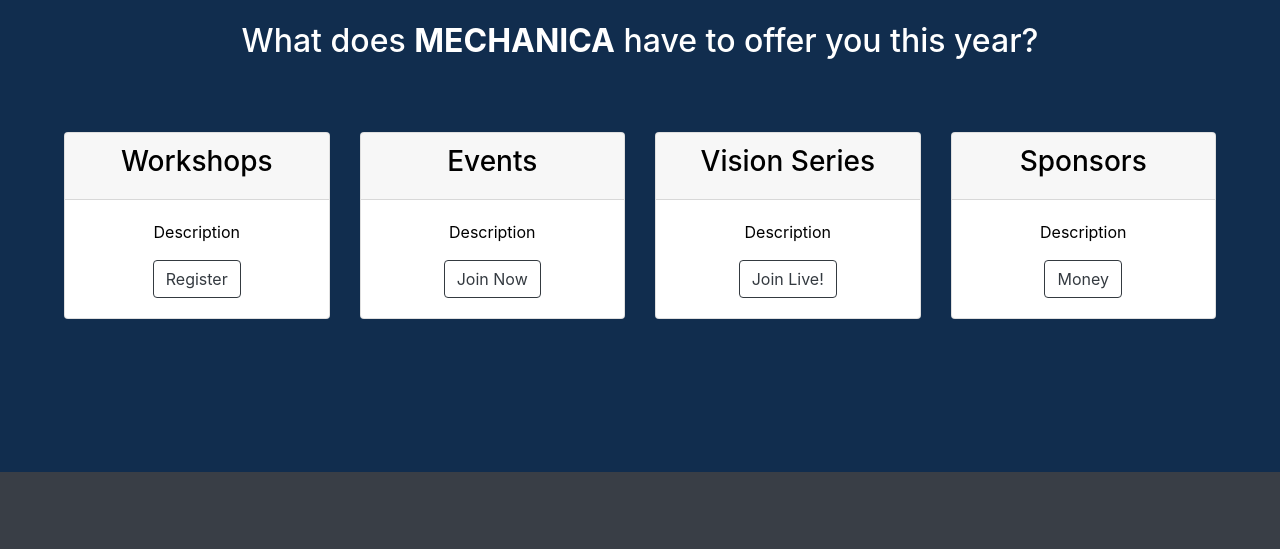
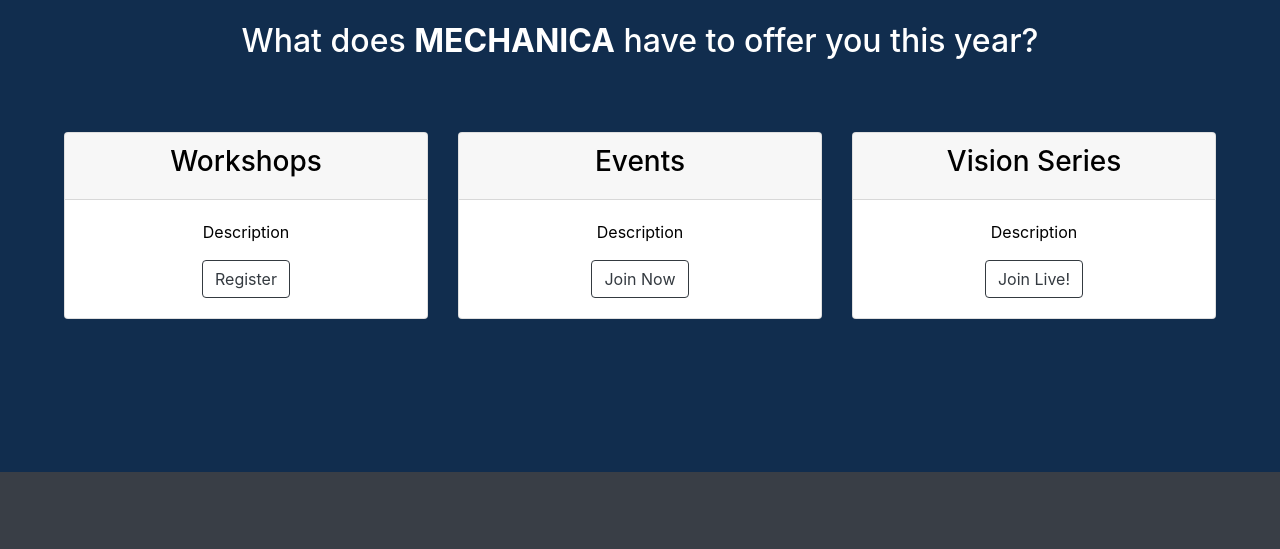
Before and after one commit to vai-bhav-m/Webops2021, a plain HTML site: page index.html in a window 1280 px wide. Shown: the part 980-1529 px from the top of the page. Drawn offline with nearby package versions, Linux system fonts and the light colour scheme; a web font is replaced by a local one.

Commit message:
Update index.html

```diff
--- a/index.html
+++ b/index.html
@@ -55,7 +55,7 @@
   <section id="flowchart">
     <h2 class="flowhead">What does <strong>MECHANICA</strong> have to offer you this year?</h2>
     <div class="row flowrow">
-      <div class="overview col-lg-3 col-md-6">
+      <div class="overview col-lg-4 col-md-4">
         <div class="card">
           <div class="card-header cardhead">
             <h3>Workshops</h3>
@@ -66,7 +66,7 @@
           </div>
         </div>
       </div>
-      <div class="overview col-lg-3 col-md-6">
+      <div class="overview col-lg-4 col-md-4">
         <div class="card">
           <div class="card-header">
             <h3>Events</h3>
@@ -77,7 +77,7 @@
           </div>
         </div>
       </div>
-      <div class="overview col-lg-3 col-md-6">
+      <div class="overview col-lg-4 col-md-4">
         <div class="card">
           <div class="card-header">
             <h3>Vision Series</h3>
@@ -88,18 +88,6 @@
           </div>
         </div>
       </div>
-      <div class="overview col-lg-3 col-md-6">
-        <div class="card">
-          <div class="card-header">
-            <h3>Sponsors</h3>
-          </div>
-          <div class="card-body">
-            <p>Description</p>
-          <button type="button" class="btn btn-outline-dark">Money</button>
-          </div>
-        </div>
-      </div>
-
     </div>
   </section>
 
```
